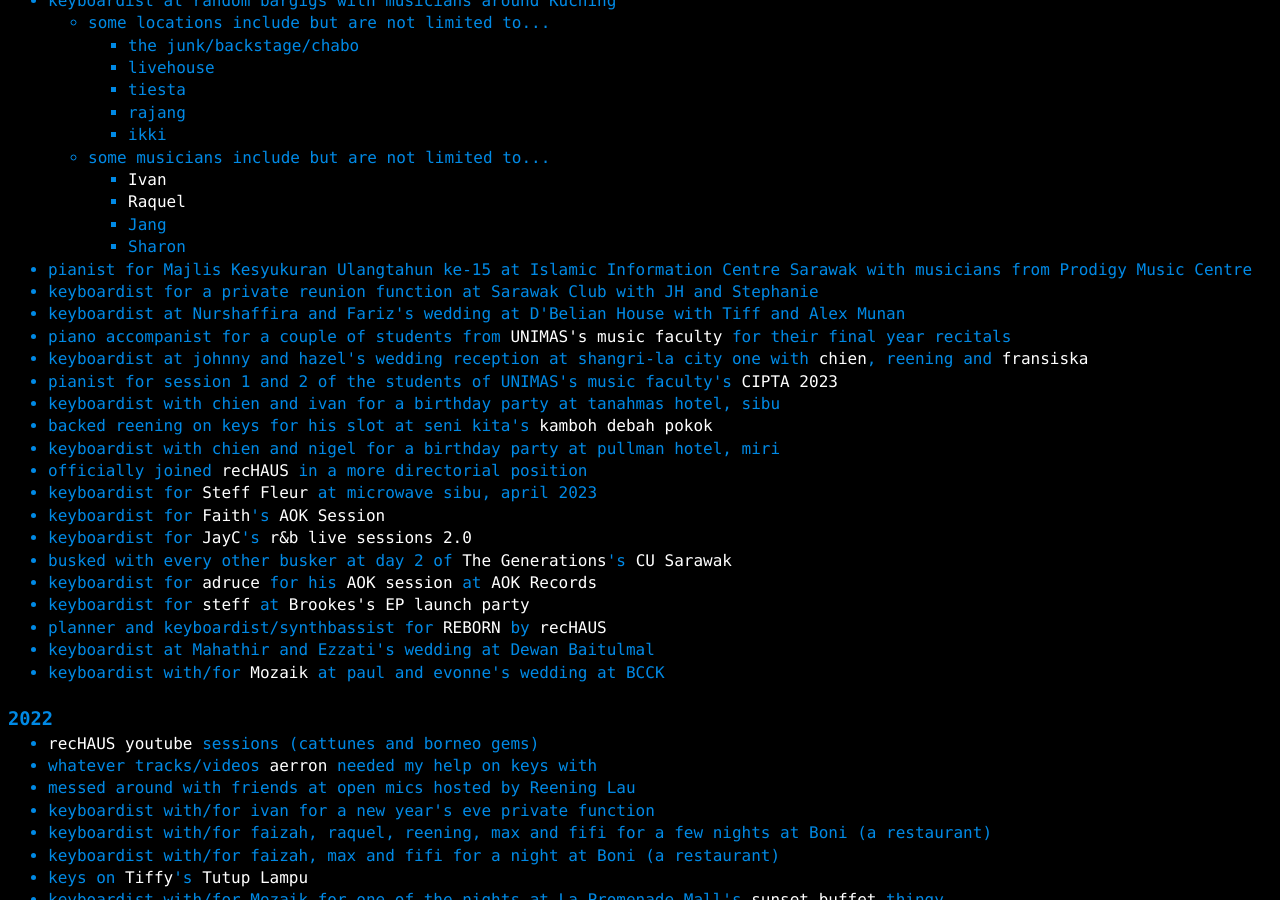
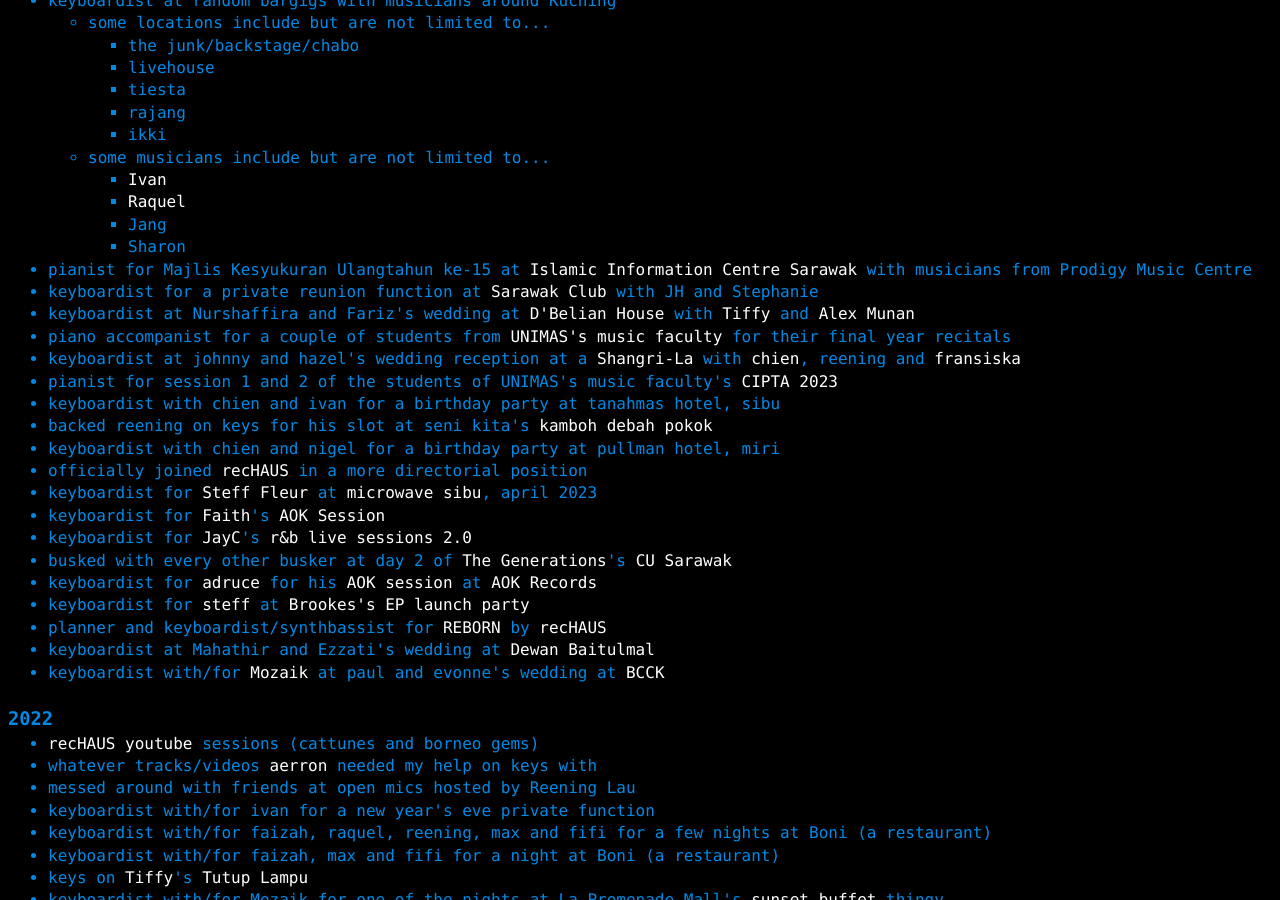
Before and after one commit to a-erfan-aa/a-erfan-aa.github.io, a Jekyll site: the page built from things-i-make/music-comprehensive.html, in a window 1280 px wide and 900 px high, scrolled down 981 px. Built offline with Jekyll 4.4.1, drawn with Linux system fonts in a browser that asks for light colours; some of the changed text lies outside the part shown.

Commit message:
Add links to relevant entries in music-comprehensive.html
Also update lastChanged

```diff
--- a/things-i-make/music-comprehensive.html
+++ b/things-i-make/music-comprehensive.html
@@ -115,25 +115,25 @@
 				</li>
 			</ul>
 		</li>
-		<li>pianist for Majlis Kesyukuran Ulangtahun ke-15 at Islamic Information Centre Sarawak with musicians from Prodigy Music Centre</li>
-		<li>keyboardist for a private reunion function at Sarawak Club with JH and Stephanie</li>
-		<li>keyboardist at Nurshaffira and Fariz's wedding at D'Belian House with Tiff and Alex Munan</li>
+		<li>pianist for Majlis Kesyukuran Ulangtahun ke-15 at <a href="https://www.sarawakiic.org.my/">Islamic Information Centre Sarawak</a> with musicians from Prodigy Music Centre</li>
+		<li>keyboardist for a private reunion function at <a href="https://sarawakclub.com/">Sarawak Club</a> with JH and Stephanie</li>
+		<li>keyboardist at Nurshaffira and Fariz's wedding at <a href="https://www.instagram.com/d.belianhouse/">D'Belian House</a> with <a href="https://www.instagram.com/tiffanytammy/">Tiffy</a> and <a href="https://www.instagram.com/alex_munan/">Alex Munan</a></li>
 		<li>piano accompanist for a couple of students from <a href="https://www.instagram.com/music.unimasofficial/">UNIMAS's music faculty</a> for their final year recitals</li>
-		<li>keyboardist at johnny and hazel's wedding reception at shangri-la city one with <a href="https://www.instagram.com/chien.gale/">chien</a>, reening and <a href="https://www.instagram.com/fransiska_keys">fransiska</a></li>
+		<li>keyboardist at johnny and hazel's wedding reception at a <a href="https://sfshangrila.wixsite.com/kuching">Shangri-La</a> with <a href="https://www.instagram.com/chien.gale/">chien</a>, reening and <a href="https://www.instagram.com/fransiska_keys">fransiska</a></li>
 		<li>pianist for session 1 and 2 of the students of UNIMAS's music faculty's <a href="https://www.instagram.com/p/CtEO6L1y3Qd">CIPTA 2023</a></li>
 		<li>keyboardist with chien and ivan for a birthday party at tanahmas hotel, sibu</li>
 		<li>backed reening on keys for his slot at seni kita's <a href="https://www.instagram.com/p/CseSLf3yo9H/">kamboh debah pokok</a></li>
 		<li>keyboardist with chien and <a href="https://www.instagram.com/nigelmaverick/"></a>nigel for a birthday party at pullman hotel, miri</li>
 		<li>officially joined <a href="https://www.rechaus.com/">recHAUS</a> in a more directorial position</li>
-		<li>keyboardist for <a href="https://www.instagram.com/fleursteff/">Steff Fleur</a> at microwave sibu, april 2023</li>
+		<li>keyboardist for <a href="https://www.instagram.com/fleursteff/">Steff Fleur</a> at <a href="https://www.instagram.com/microwavesibu/">microwave sibu</a>, april 2023</li>
 		<li>keyboardist for <a href="https://www.instagram.com/faithfiance/">Faith</a>'s <a href="https://www.youtube.com/watch?v=sRHWfFLwo30">AOK Session</a></li>
 		<li>keyboardist for <a href="https://www.instagram.com/jayc_panganiban/">JayC</a>'s <a href="https://www.instagram.com/p/Cp1Vz8kPIrY/">r&b live sessions 2.0</a></li>
 		<li>busked with every other busker at day 2 of <a href="https://www.instagram.com/thegenerations.official/">The Generations</a>'s <a href="https://www.instagram.com/p/CowQSWyPG3F/">CU Sarawak</a></li>
 		<li>keyboardist for <a href="https://www.instagram.com/adruceazman/">adruce</a> for his <a href="https://www.youtube.com/watch?v=jaM9oLt6QmQ">AOK session</a> at <a href="https://www.aokrecordskch.com/">AOK Records</a></li>
 		<li>keyboardist for <a href="https://www.instagram.com/fleursteff/">steff</a> at <a href="https://www.instagram.com/p/CoRSMWtSRBJ/">Brookes's EP launch party</a></li>
 		<li>planner and keyboardist/synthbassist for <a href="https://www.instagram.com/p/Coo3i74P3wb/">REBORN</a> by <a href="https://www.instagram.com/rechaus_/">recHAUS</a></li>
-		<li>keyboardist at Mahathir and Ezzati's wedding at Dewan Baitulmal</li>
-		<li>keyboardist with/for <a href="https://www.instagram.com/soundofmozaik/">Mozaik</a> at paul and evonne's wedding at BCCK</li>
+		<li>keyboardist at Mahathir and Ezzati's wedding at <a href="https://www.instagram.com/explore/locations/761774462/dewan-baitulmal-kuching/">Dewan Baitulmal</a></li>
+		<li>keyboardist with/for <a href="https://www.instagram.com/soundofmozaik/">Mozaik</a> at paul and evonne's wedding at <a href="https://www.bcck.com.my/">BCCK</a></li>
 	</ul>
 </div>
 
```
Also changed, not shown: other parts of things-i-make/music-comprehensive.html (+1 -1 lines).
